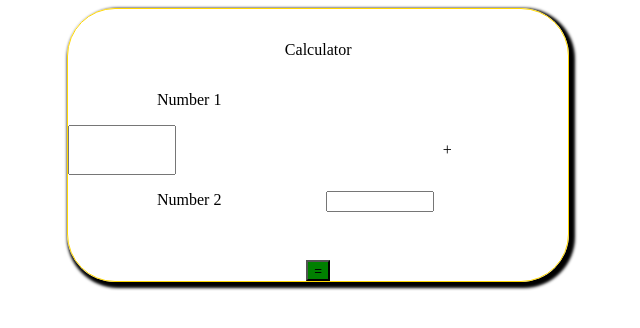
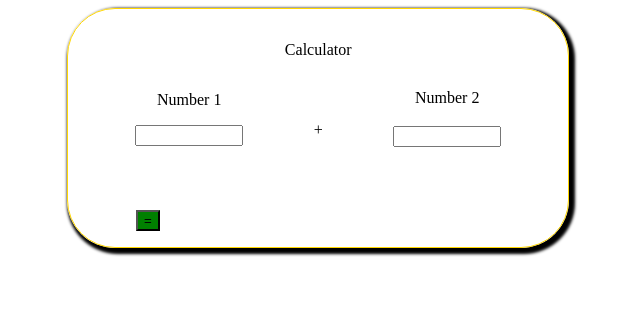
Before and after one commit to HiddenSheave/wdd131, a plain HTML site: page week01/calculator.html in a window 1280 px wide. Shown: the whole page, without its empty margins (368-1008 px from the left). Drawn offline with Linux system fonts and the light colour scheme.

```diff
--- a/week01/calculator.html
+++ b/week01/calculator.html
@@ -14,7 +14,7 @@
             <label for="number1">Number 1</label>
             <input type="number" id="number1">
             <p>+</p>
-            <label for="number2">Number 2</label>
+            <label id="labe" for="number2">Number 2</label>
             <input type="number" id="number2">
 
             <p id="result"></p>
--- a/week01/scripts/calculator.js
+++ b/week01/scripts/calculator.js
@@ -2,9 +2,8 @@ let equalButton = document.getElementById("doTheCalculation");
 
 equalButton.addEventListener("click", () => {
     // Get the number 1 value
-let number1 = document.getElementById("number1");
-let number2 = document.getElementById("number2");
-let sum = addNumbers("number1, number2");
-console.log("Result" number1 + "and" + number2 "is" + sum);
-
+const number1 = document.getElementById("number1").value;
+const number2 = document.getElementById("number2");
+const sum = addNumbers("number1, number2");
+document.getElementById("result").textContent = `Result: ${sum}`;
 });
--- a/week01/styles/base.css
+++ b/week01/styles/base.css
@@ -91,7 +91,7 @@ img {
     margin-bottom: 1rem;
     margin-top: -3.5rem;
 }
-p {
+main p {
     max-width: 400px;
     padding: 1rem;
     font-size: larger;
@@ -135,5 +135,8 @@ footer {
     margin-left: 15%;
 }
 footer p {
-    margin-left: 33%;
+    max-width: 1000px;
+    text-align: center;
+    padding: .5rem;
+    font-size: larger;
 }
--- a/week01/styles/calculator.css
+++ b/week01/styles/calculator.css
@@ -15,6 +15,11 @@ header {
 }
 #number2 {
     grid-column: 2/3;
+    margin-top: -7.2rem;
+}
+#labe {
+    grid-column: 2/3;
+    margin-top: -10rem;
 }
 input {
     max-width: 100px;
@@ -23,9 +28,17 @@ input {
 }
 button {
     background-color: green;
+    margin-right: 21.3rem;
+    margin-bottom: 1rem;
 }
 div {
     display: grid;
     grid-template-columns: 1fr 1fr;
     grid-gap: 1rem;
+    justify-items: center;
+    align-items: center;
 }
+p {
+    grid-column: 1/3;
+    margin-top: -3rem;
+}
```
